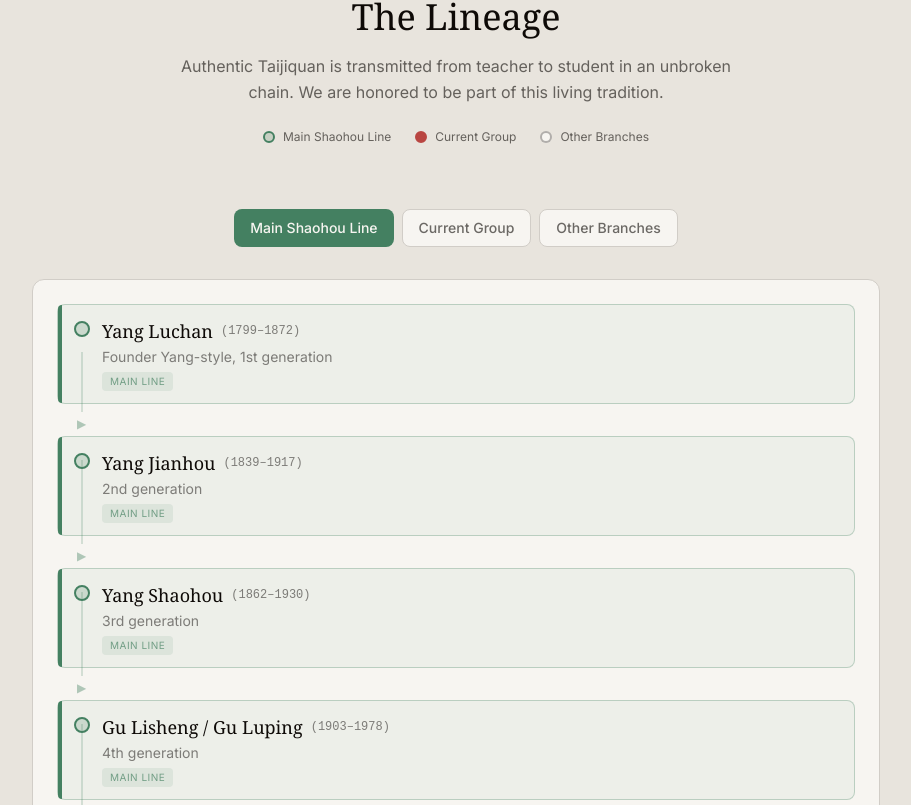
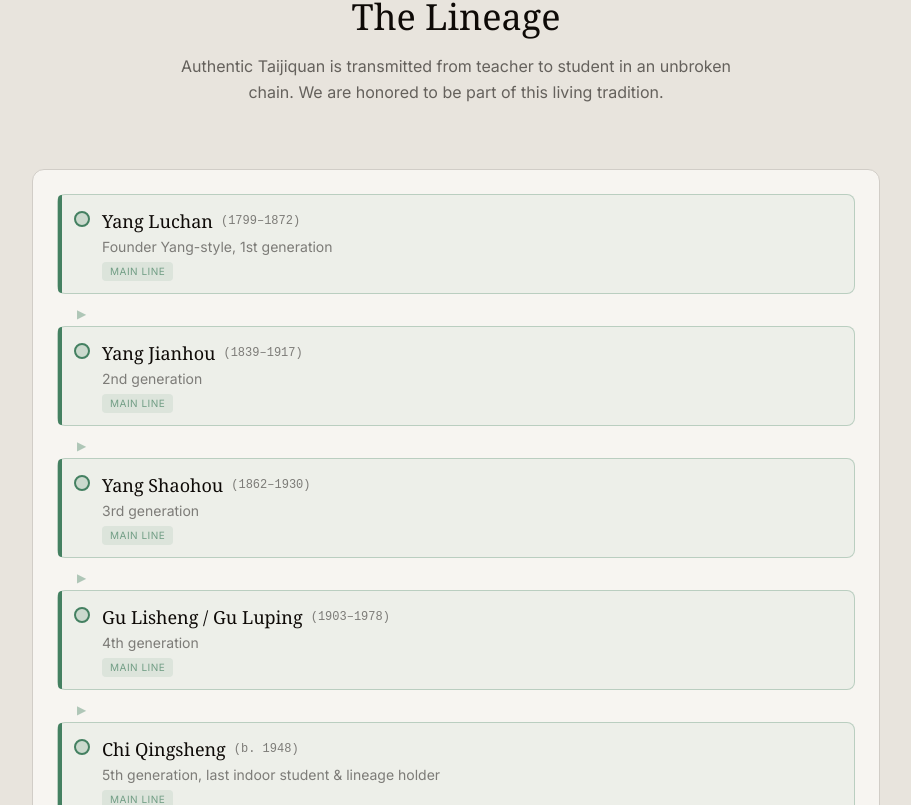
Before and after one commit to pascalbuysschaert/v0-slow-boat-to-china, a Next.js app: page / in a window 1280 px wide. Shown: the part 3455-4260 px from the top of the page, without its empty margins (184-1095 px from the left). Built offline with nearby package versions, Linux system fonts and the light colour scheme.

Commit message:
feat: streamline Lineage component with single vertical list
Remove tabs, legend, and useState; indent specific entries.

Co-authored-by: Pascal Buysschaert <195558215+pascalbuysschaert@users.noreply.github.com>

```diff
--- a/components/lineage.tsx
+++ b/components/lineage.tsx
@@ -1,7 +1,3 @@
-'use client'
-
-import { useState } from 'react'
-
 interface LineageNode {
   name: string
   years?: string
@@ -11,7 +7,7 @@ interface LineageNode {
   isBroadBranch?: boolean
 }
 
-const mainLineage: LineageNode[] = [
+const allLineage: LineageNode[] = [
   {
     name: 'Yang Luchan',
     years: '1799–1872',
@@ -58,25 +54,6 @@ const mainLineage: LineageNode[] = [
     role: 'Practice group in Leuven (Belgium)',
     isMainLine: true,
     isActive: true,
-  },
-]
-
-const otherBranches: LineageNode[] = [
-  {
-    name: 'Yang Banhou',
-    years: '1837–1892',
-    role: '2nd generation (from Yang Luchan), limited transmission',
-  },
-  {
-    name: 'Yang Chengfu',
-    years: '1883–1936',
-    role: '3rd generation (from Yang Jianhou)',
-    isBroadBranch: true,
-  },
-  {
-    name: 'Zheng Manqing, Dong Yingjie, Yang Shouzhong, Fu Zhongwen et al.',
-    role: 'Broad transmission branch (from Yang Chengfu)',
-    isBroadBranch: true,
   },
 ]
 
@@ -154,14 +131,6 @@ function LineageEntry({ node }: { node: LineageNode }) {
 }
 
 export function Lineage() {
-  const [activeTab, setActiveTab] = useState<'main' | 'current' | 'branches'>('main')
-
-  const tabs = [
-    { id: 'main' as const, label: 'Main Shaohou Line' },
-    { id: 'current' as const, label: 'Current Group' },
-    { id: 'branches' as const, label: 'Other Branches' },
-  ]
-
   return (
     <section id="lineage" className="py-24 md:py-32 bg-cream-dark">
       <div className="max-w-4xl mx-auto px-6">
@@ -175,54 +144,15 @@ export function Lineage() {
             Authentic Taijiquan is transmitted from teacher to student in an
             unbroken chain. We are honored to be part of this living tradition.
           </p>
-
-          {/* Legend */}
-          <div className="flex justify-center gap-6 mt-6 text-xs flex-wrap">
-            <div className="flex items-center gap-2">
-              <div className="w-3 h-3 rounded-full bg-jade/20 border-2 border-jade" />
-              <span className="text-ink/60">Main Shaohou Line</span>
-            </div>
-            <div className="flex items-center gap-2">
-              <div className="w-3 h-3 rounded-full bg-vermilion border-2 border-vermilion" />
-              <span className="text-ink/60">Current Group</span>
-            </div>
-            <div className="flex items-center gap-2">
-              <div className="w-3 h-3 rounded-full bg-cream border-2 border-ink/30" />
-              <span className="text-ink/60">Other Branches</span>
-            </div>
-          </div>
-        </div>
-
-        {/* Tabs */}
-        <div className="flex justify-center gap-2 mb-8 flex-wrap">
-          {tabs.map((tab) => (
-            <button
-              key={tab.id}
-              onClick={() => setActiveTab(tab.id)}
-              className={`
-                px-4 py-2 rounded-lg text-sm font-medium transition-all duration-200
-                ${activeTab === tab.id
-                  ? 'bg-jade text-cream'
-                  : 'bg-cream border border-border text-ink/60 hover:border-jade/30 hover:text-ink'
-                }
-              `}
-            >
-              {tab.label}
-            </button>
-          ))}
         </div>
 
         {/* Lineage list */}
         <div className="bg-cream rounded-xl p-4 md:p-6 border border-border">
-          {activeTab === 'main' && (
           <div className="space-y-2">
-              {mainLineage.map((node, index) => {
+            {allLineage.map((node, index) => {
               const isIndented = node.name === 'Erik Elsemans' || node.name === 'Slow Boat To China'
               return (
                 <div key={node.name} className={`relative ${isIndented ? 'ml-6 md:ml-8' : ''}`}>
-                    {index < mainLineage.length - 1 && !isIndented && (
-                      <div className="absolute left-6 top-12 bottom-0 w-0.5 bg-jade/20 -mb-2" />
-                    )}
                   {index > 0 && (
                     <div className={`flex justify-start py-1 ${isIndented ? 'pl-0' : 'pl-5'}`}>
                       <span className="text-jade/40 text-xs">▶</span>
@@ -233,30 +163,6 @@ export function Lineage() {
               )
             })}
           </div>
-          )}
-
-          {activeTab === 'current' && (
-            <div className="space-y-2">
-              {mainLineage.slice(-2).map((node, index) => (
-                <div key={node.name} className="relative">
-                  {index > 0 && (
-                    <div className="flex justify-start pl-5 py-1">
-                      <span className="text-jade/40 text-xs">▶</span>
-                    </div>
-                  )}
-                  <LineageEntry node={node} />
-                </div>
-              ))}
-            </div>
-          )}
-
-          {activeTab === 'branches' && (
-            <div className="space-y-2">
-              {otherBranches.map((node) => (
-                <LineageEntry key={node.name} node={node} />
-              ))}
-            </div>
-          )}
         </div>
 
       </div>
```
Lines whose indentation alone changed are shown as unchanged.
